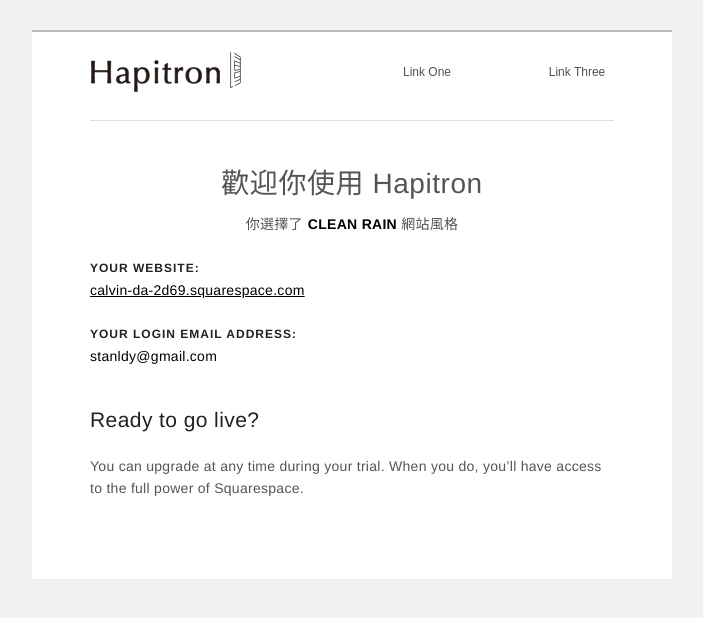
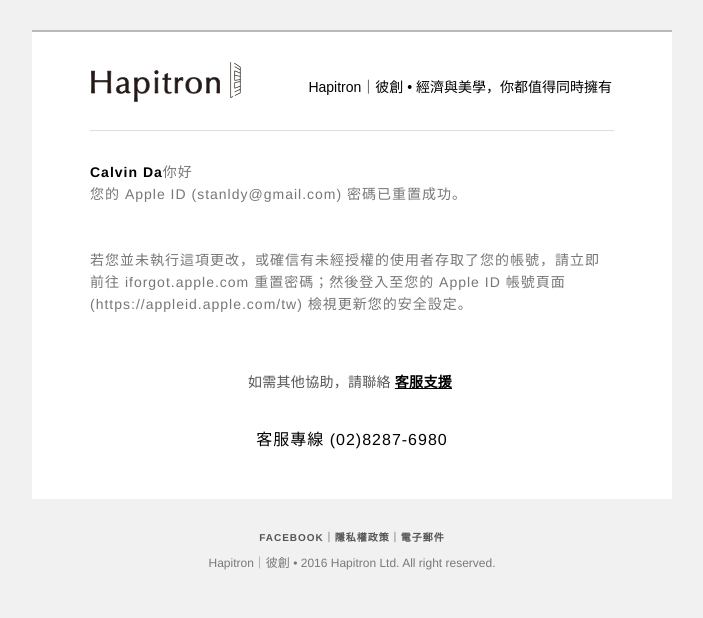
Before and after one commit to calvinda/ui_library, a plain HTML site: page email/email-system.html in a window 1280 px wide. Shown: the whole page, without its empty margins (288-991 px from the left). Drawn offline with Linux system fonts and the light colour scheme.

Commit message:
彼創 系統信件

```diff
--- a/email/email-1.html
+++ b/email/email-system.html
@@ -3,7 +3,7 @@
 <html>
 <head>
 
-<title>Email Framework</title>
+<title>Hapitron｜彼創</title>
 <meta name="viewport" content="width=device-width, initial-scale=1, maximum-scale=1, user-scalable=0" />
 <meta http-equiv="Content-Type" content="text/html; charset=UTF-8" />
  <!--[if !mso]>
@@ -13,13 +13,6 @@
  <style type="text/css">
      /* Paste CSS */
  </style>
-
-<!--[if gte mso 15]>
-<style type="text/css">
- table { font-size:1px; line-height:0; mso-margin-top-alt:1px;mso-line-height-rule: exactly; }
- * { mso-line-height-rule: exactly; }
-</style>
-<![endif]-->
 
 </head>
 <body marginwidth="0" marginheight="0" leftmargin="0" topmargin="0" style="background-color:#F1F1F1;  font-family:Arial,serif; margin:0; padding:0; min-width: 100%; -webkit-text-size-adjust:none; -ms-text-size-adjust:none;">
@@ -32,7 +25,7 @@
            <!-- Start Wrapper  -->
            <table width="640" cellpadding="0" cellspacing="0" border="0" class="wrapper" bgcolor="#FFFFFF" style="border-top:2px solid #bababa; margin-top:30px;">
                <tr>
-                   <td height="10" style="font-size:10px; line-height:10px;">   </td><!-- Spacer -->
+                   <td height="10" style="font-size:10px; line-height:10px;padding-top: 10px;">   </td><!-- Spacer -->
                </tr>
                <tr>
                    <td align="center">
@@ -52,19 +45,16 @@
                                        <!-- Start HEADER  -->
                                        <table width="600" cellpadding="0" cellspacing="0" border="0" class="container">
                                          <tr>
-                                           <td width="300" class="mobile">
+                                           <td width="200" class="mobile">
                                              <a href="http://www.hapitron.com" target="_blank" ><img src="../images/email-hapitron-logo.jpg" width="150" style="margin: 0 0 0 39px; padding:0; border:none; display:block;" border="0" class="centerClass" alt="" /></a>
                                            </td>
                                            <td height="10" style="font-size:10px; line-height:10px;" class="mobileOn"></td>
-                                           <td width="300" class="mobile" style="font-family:arial; font-size:12px; line-height:18px;">
+                                           <td width="400" class="mobile" style="font-family:arial; font-size:12px; line-height:18px;">
 
-                                             <table width="300" class="mobile" cellpadding="0" cellspacing="0" border="0">
+                                             <table width="400" class="mobile" cellpadding="0" cellspacing="0" border="0">
                                                <tr>
-                                                 <td width="100" align="center">
-                                                   <a href="" target="_blank" alias="" style="font-size:12px; line-height:18px; color:#525252; text-decoration:none;">Link One</a>
-                                                 </td>
-                                                 <td width="100" align="center">
-                                                   <a href="" target="_blank" alias="" style="font-size:12px; line-height:18px; color:#525252; text-decoration:none;">Link Three</a>
+                                                 <td width="100" align="right" style="font-size: 14px;padding: 10px 40px 0 0;">
+                                                   Hapitron｜彼創 • 經濟與美學，你都值得同時擁有
                                                  </td>
                                                </tr>
                                              </table>
@@ -76,45 +66,46 @@
 
 
                                        <tr>
-                                         <td style="padding-left:58px;padding-bottom:44px;padding-right:58px;">
+                                         <td style="padding-left:58px;padding-bottom:10px;padding-right:58px;">
                                            <!--Start Content-->
 
                                            <table width="100%" border="0" cellspacing="0" cellpadding="0" style="border-collapse:collapse!important;border-top: 1px solid #ddd; margin-top: 10px;">
                                              <tbody>
+
+
                                               <tr>
-                                               <td style="word-wrap:break-word;font-size:28px;color:#555555;font-family:'Helvetica Neue',Helvetica,Arial,sans-serif;padding:54px 0 14px 0;text-align:center;letter-spacing:0.02em">
-                                                 歡迎你使用 <span>Hapitron</span>
+                                               <td align="left" style="padding:30px 0;line-height:22px;font-weight:400;font-family:'Helvetica Neue',Helvetica,Arial,sans-serif;font-size:14px;letter-spacing:0.02em;color:#555555;text-align:left">
+                                                <div style="font-size:14px;color:#777777;letter-spacing:1px;font-family:'Helvetica Neue',Helvetica,Arial,sans-serif">
+                                                  <span style="color:#000000;font-weight:600;">Calvin Da</span>你好
+                                                  <br />
+                                                  您的 Apple ID (stanldy@gmail.com) 密碼已重置成功。
+                                                  <br /><br /><br />
+                                                  若您並未執行這項更改，或確信有未經授權的使用者存取了您的帳號，請立即前往 iforgot.apple.com 重置密碼；然後登入至您的 Apple ID 帳號頁面 (https://appleid.apple.com/tw) 檢視更新您的安全設定。
+                                                </div>
+                                              </td>
+                                              </tr>
+
+
+                                              <tr>
+                                                  <td height="10" style="font-size:10px; line-height:10px;"> </td><!-- Spacer -->
+                                              </tr>
+                                              <tr>
+                                                  <td height="10" style="font-size:10px; line-height:10px;"> </td><!-- Spacer -->
+                                              </tr>
+
+
+                                              <tr>
+                                               <td align="center" style="padding:6px 0 16px 0;line-height:22px;font-weight:400;font-family:'Helvetica Neue',Helvetica,Arial,sans-serif;font-size:14px;letter-spacing:0.02em;color:#555555;">
+                                                 如需其他協助，請聯絡<a href="#" style="color: black;font-weight: 700;margin: 0 4px;">客服支援</a>
                                                </td>
                                               </tr>
+
                                               <tr>
-                                               <td align="left" style="padding:6px 0 16px 0;line-height:22px;font-weight:400;font-family:'Helvetica Neue',Helvetica,Arial,sans-serif;font-size:14px;letter-spacing:0.02em;color:#555555;text-align:center">
-                                                 你選擇了<span style="color:black;font-weight:600;margin-left:5px;">CLEAN RAIN</span> 網站風格
+                                               <td align="center" style="font-size:16px;font-weight:200;color:#222222;font-family:'Helvetica Neue',Helvetica,Arial,sans-serif;padding:20px 0 18px 0;letter-spacing:0.02em;line-height:22px">
+                                                 <a style="color: black;font-weight: 400;margin: 0 4px;text-decoration: none;letter-spacing: 1px;" href="phone:TEL 02 8287-6980" title="">客服專線 (02)8287-6980</a>
                                                </td>
                                               </tr>
-                                              <tr>
-                                               <td align="left" style="padding:6px 0 16px 0;line-height:22px;font-weight:400;font-family:'Helvetica Neue',Helvetica,Arial,sans-serif;font-size:14px;letter-spacing:0.02em;color:#555555;text-align:left">
-                                                <div style="font-size:12px;font-weight:600;color:#222222;letter-spacing:1px;text-transform:uppercase;font-family:'Helvetica Neue',Helvetica,Arial,sans-serif">
-                                                  Your website:
-                                                </div>
-                                                <div style="font-weight:400;font-family:'Helvetica Neue',Helvetica,Arial,sans-serif;font-size:14px;letter-spacing:0.02em;color:#555555;text-align:left">
-                                                 <a href="#" style="color:#000000" target="_blank">calvin-da-2d69.<span>squarespace</span>.com</a>
-                                                </div> </td>
-                                              </tr>
-                                              <tr>
-                                               <td align="left" style="padding:6px 0 16px 0;line-height:22px;font-weight:400;font-family:'Helvetica Neue',Helvetica,Arial,sans-serif;font-size:14px;letter-spacing:0.02em;color:#555555;text-align:left">
-                                                <div style="font-size:12px;font-weight:600;color:#222222;letter-spacing:1px;text-transform:uppercase;font-family:'Helvetica Neue',Helvetica,Arial,sans-serif">
-                                                  Your login email address:
-                                                </div>
-                                                <div style="font-weight:400;font-family:'Helvetica Neue',Helvetica,Arial,sans-serif;font-size:14px;letter-spacing:0.02em;color:#555555;text-align:left">
-                                                 <a style="color:#000000">stanldy@gmail.com</a>
-                                                </div> </td>
-                                              </tr>
-                                              <tr>
-                                               <td align="left" style="font-size:21px;font-weight:200;color:#222222;font-family:'Helvetica Neue',Helvetica,Arial,sans-serif;padding:26px 0 18px 0;letter-spacing:0.02em;line-height:22px"> Ready to go live? </td>
-                                              </tr>
-                                              <tr>
-                                               <td align="left" style="padding:6px 0 16px 0;line-height:22px;font-weight:400;font-family:'Helvetica Neue',Helvetica,Arial,sans-serif;font-size:14px;letter-spacing:0.02em;color:#555555;text-align:left"> You can upgrade at any time during your trial. When you do, you’ll have access to the full power of <span class="il">Squarespace</span>. </td>
-                                              </tr>
+
                                              </tbody>
                                             </table>
 
@@ -134,7 +125,6 @@
                            </tr>
                        </table>
                        <!-- Start Container  -->
-
                    </td>
                </tr>
                <tr>
@@ -145,6 +135,31 @@
 
          </td>
      </tr>
+
+     <tr>
+       <td colspan="3">
+      <table border="0" cellpadding="0" cellspacing="0" width="100%" style="border-collapse:collapse!important">
+       <tbody>
+        <tr>
+         <td height="100  " align="center" bgcolor="#F1F1F1" style="padding-left:58px;padding-right:58px">
+          <table border="0" cellpadding="0" cellspacing="0" style="border-collapse:collapse!important">
+           <tbody>
+            <tr>
+                <td align="center" style="font-size:10px;line-height:18px;font-weight:600;font-family:'Helvetica Neue',Helvetica,Arial,sans-serif;color:#797979;letter-spacing:1px;padding-top:10px;text-transform:uppercase">
+                    <a style="color:#555;text-decoration: none;" target="_blank" href="#">FACEBOOK</a>｜<a style="color:#555;text-decoration: none;" target="_blank" href="#">隱私權政策</a>｜<a style="color:#555;text-decoration: none;" href="mailto:service@hapitron.com">電子郵件</a>
+                </td>
+            </tr>
+            <tr>
+                <td align="center" valign="middle" style="color:#797979;padding:6px 0 10px 0;font-family:'Helvetica Neue',Helvetica,Arial,sans-serif;font-size:12px">
+                        <span><span>Hapitron｜彼創 • </span> 2016 Hapitron Ltd. All right reserved.</span>
+                </td>
+            </tr>
+           </tbody>
+          </table> </td>
+        </tr>
+       </tbody>
+      </table> </td>
+     </tr>
  </table>
  <!-- End Background -->
 
```
Also changed, not shown: email/email-payment.html (added, +201 -0 lines), email/email-welcome.html (added, +239 -0 lines).
